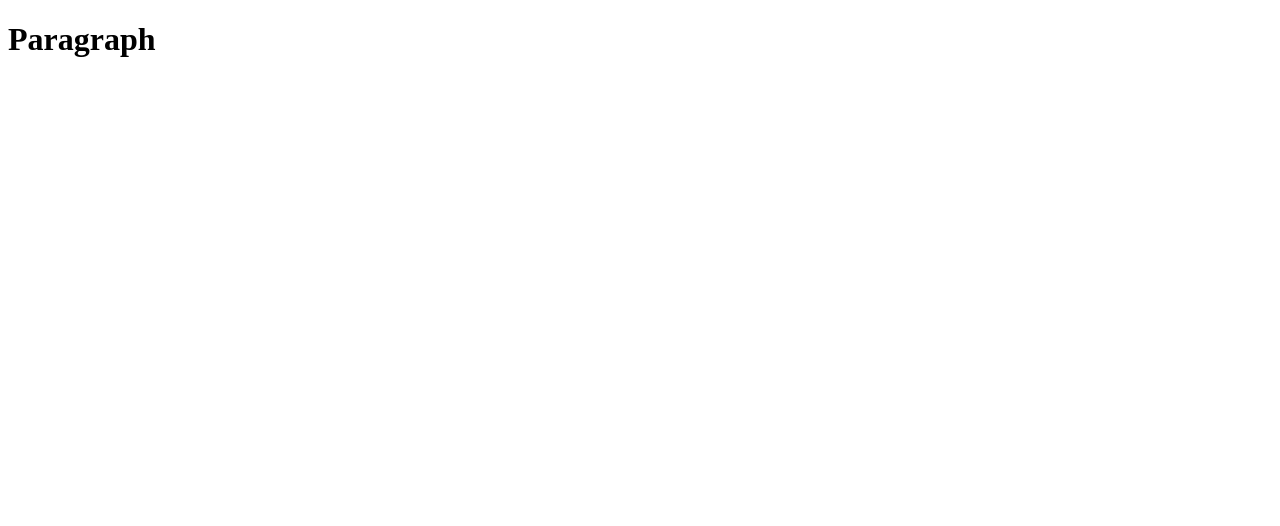
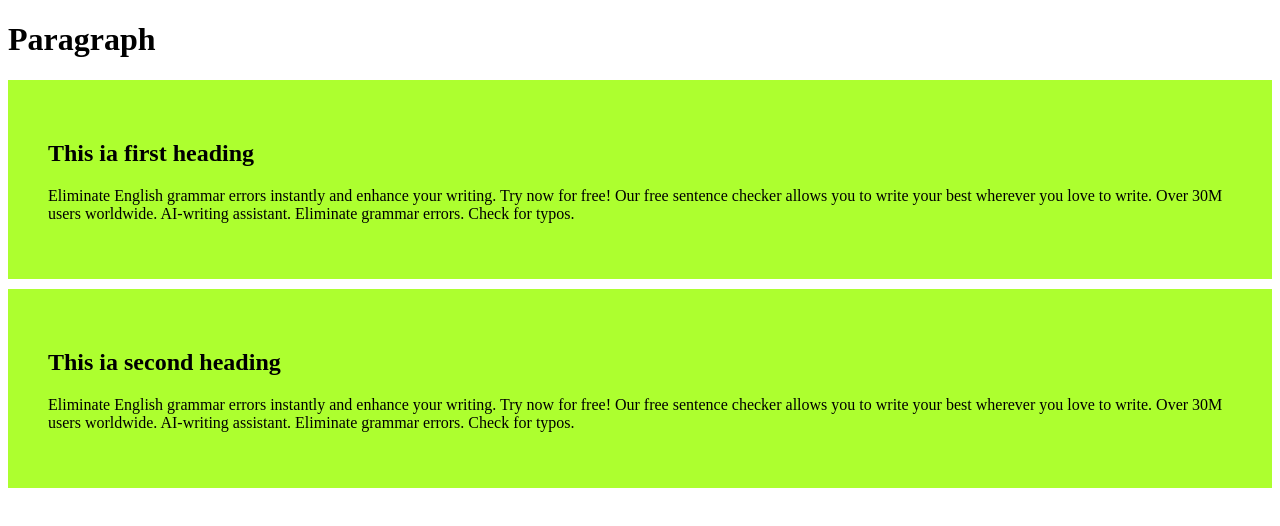
Before and after one commit to SabrinaSayla/my-repository, a plain HTML site: page index.html in a window 1280 px wide. Drawn offline with Linux system fonts and the light colour scheme.

Commit message:
add a meaningful commit message

```diff
--- a/index.html
+++ b/index.html
@@ -4,8 +4,17 @@
     <meta charset="UTF-8">
 <meta name="viewport" content="width=device-width, initial-scale=1.0">
     <title>My Doc</title>
+    <link rel="stylesheet" href="styles/img.css">
 </head>
 <body>
     <h1>Paragraph</h1>
+    <div>
+        <h2>This ia first heading</h2>
+        <p>Eliminate English grammar errors instantly and enhance your writing. Try now for free! Our free sentence checker allows you to write your best wherever you love to write. Over 30M users worldwide. AI-writing assistant. Eliminate grammar errors. Check for typos.</p>
+    </div>
+    <div>
+        <h2>This ia second heading</h2>
+        <p>Eliminate English grammar errors instantly and enhance your writing. Try now for free! Our free sentence checker allows you to write your best wherever you love to write. Over 30M users worldwide. AI-writing assistant. Eliminate grammar errors. Check for typos.</p>
+    </div>
 </body>
 </html>
--- /dev/null
+++ b/styles/img.css
@@ -0,0 +1,6 @@
+div
+{
+    background-color: greenyellow;
+    padding: 40px;
+    margin-bottom: 10px;
+}
```
